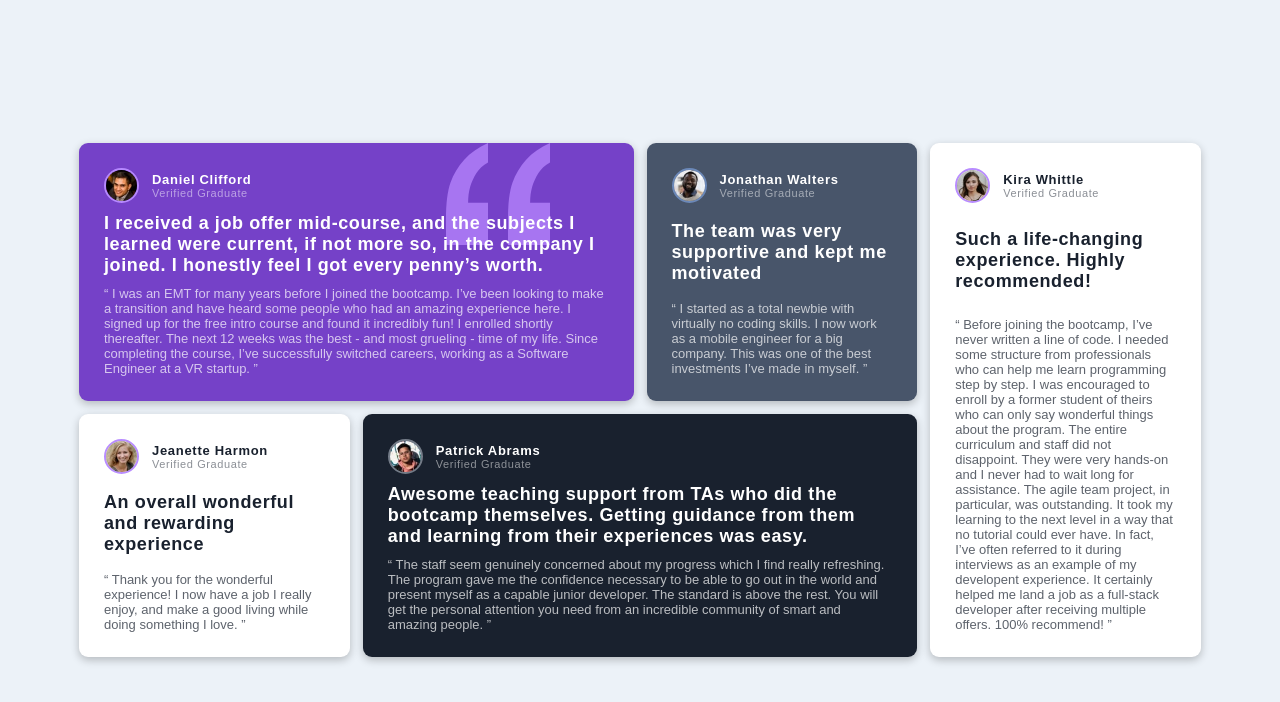
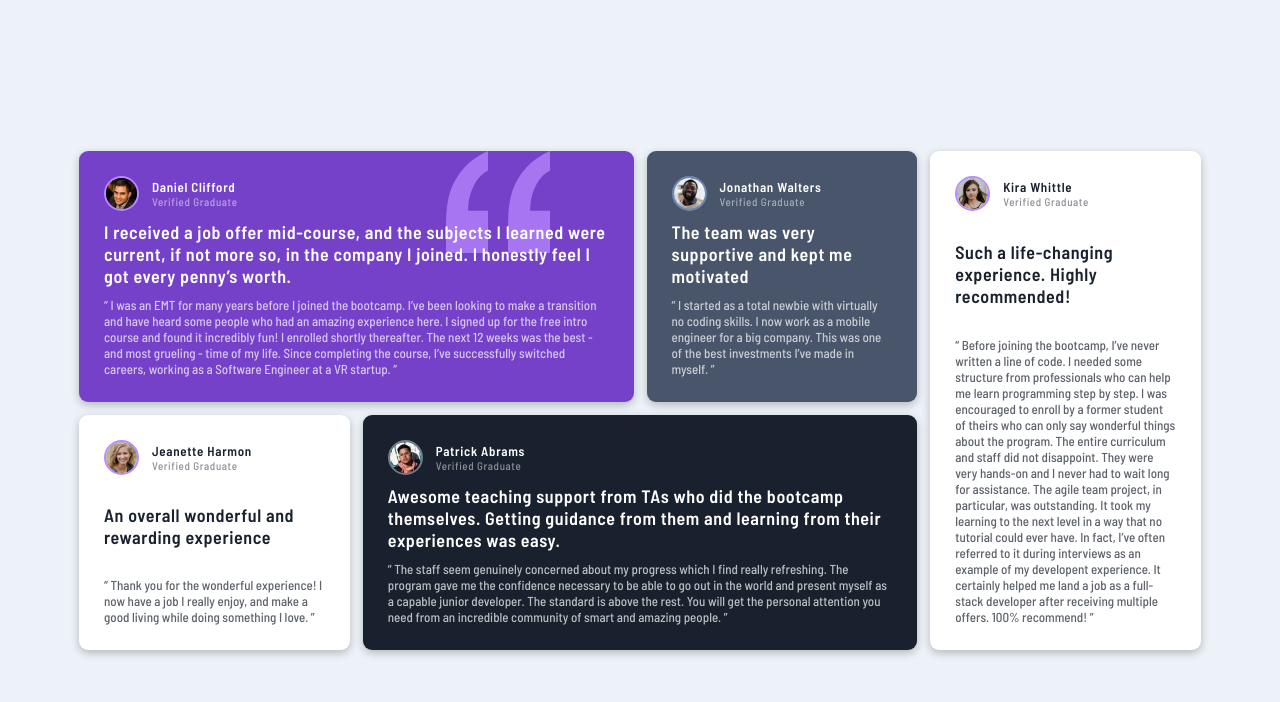
Before and after one commit to Dinesh1042/CSS-Grid-Frontend-Mentor, a plain HTML site: page index.html in a window 1280 px wide. Drawn offline with Linux system fonts and the light colour scheme.

Commit message:
Change Font

```diff
--- a/style.css
+++ b/style.css
@@ -1,4 +1,4 @@
-/* @import url("https://fonts.googleapis.com/css2?family=Barlow+Semi+Condensed:wght@500;600;400;&display=swap"); */
+@import url("https://fonts.googleapis.com/css2?family=Barlow+Semi+Condensed:wght@500;600&display=swap");
 
 * {
   margin: 0%;
```
